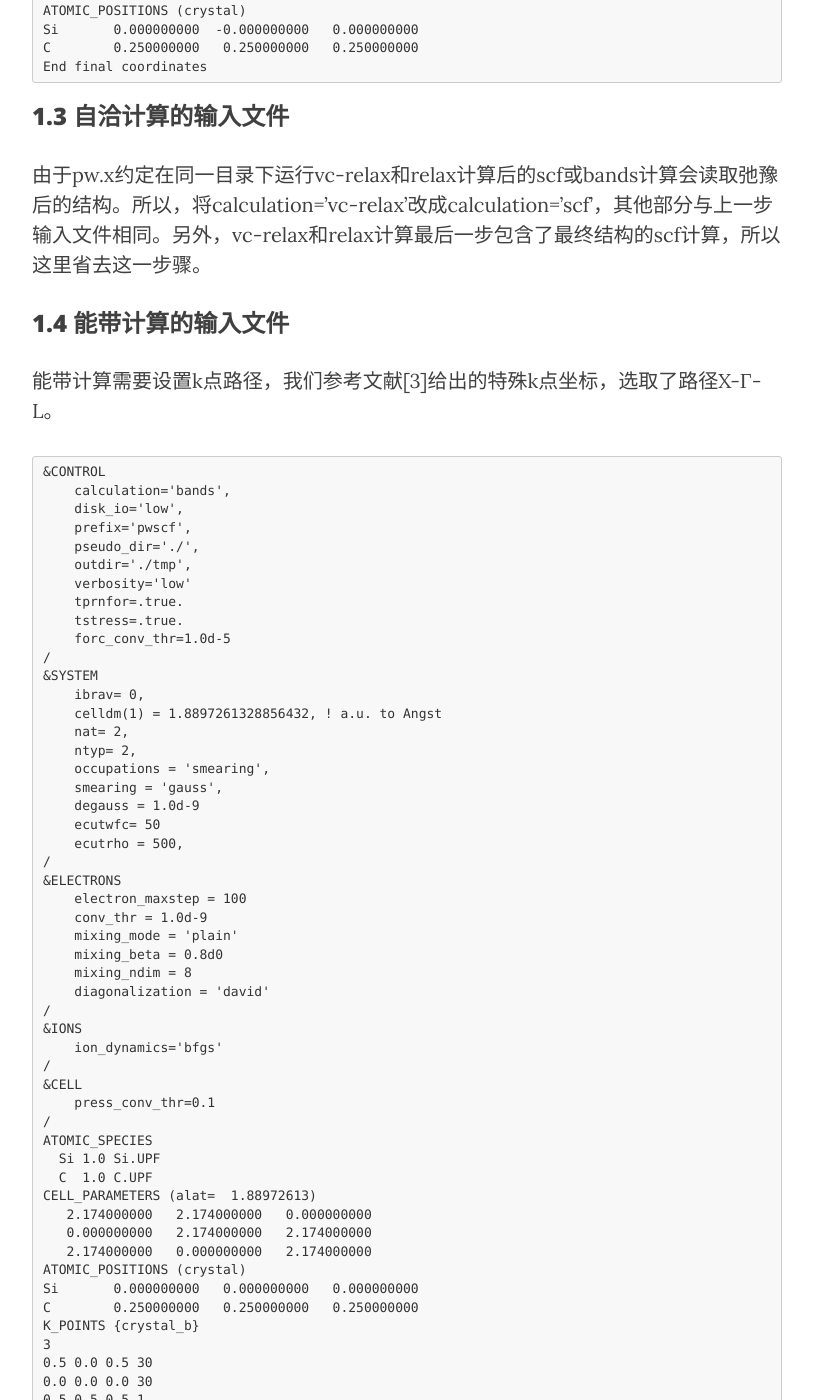
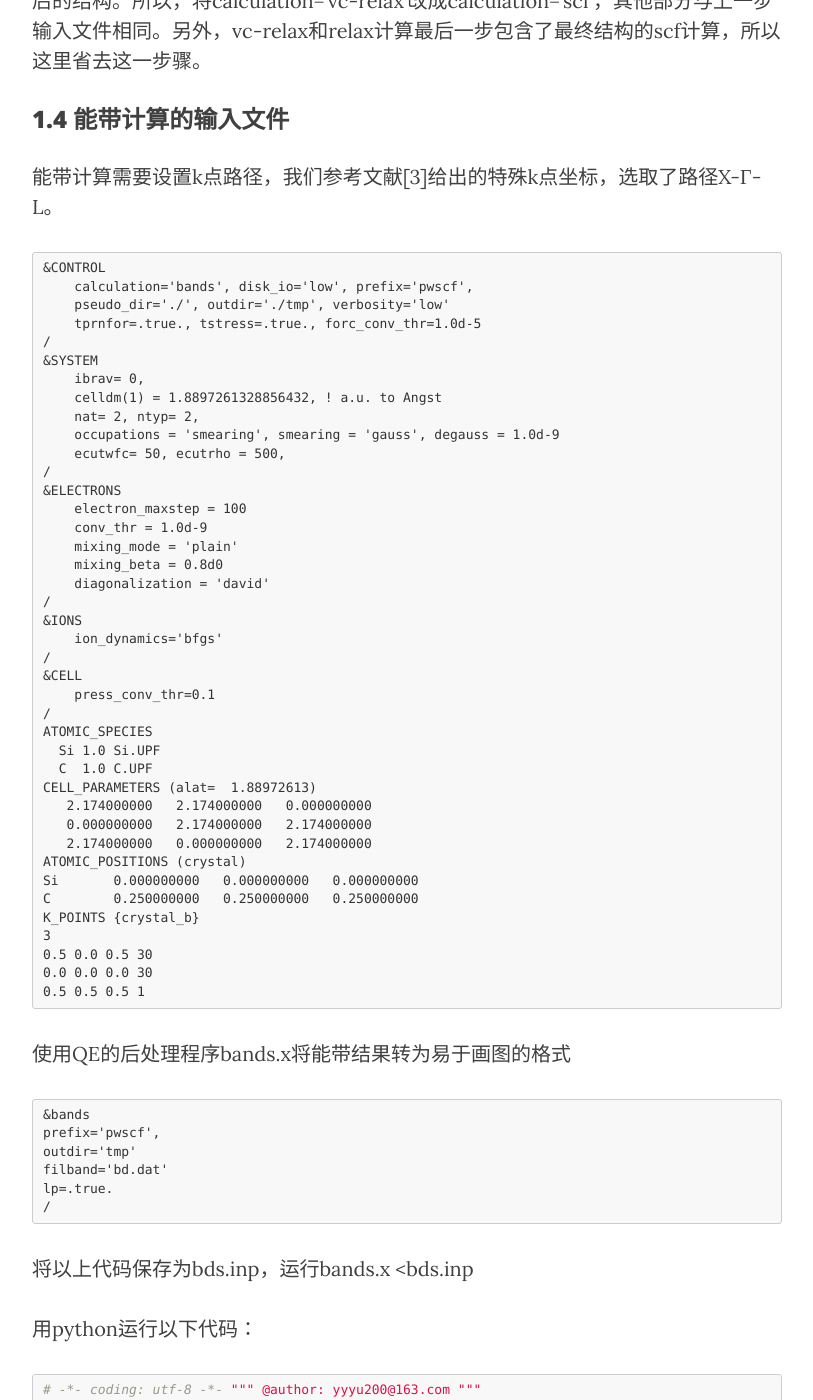
Before and after one commit to yyyu200/DFTbook, a Jekyll site: the page built from _posts/2019-04-01-HandsOn.md, in a window 1280 px wide and 1400 px high, scrolled down 5143 px. Shown: the whole window, without its empty margins (233-1046 px from the left). Built offline with Jekyll 4.4.1, drawn with Linux system fonts in a browser that asks for light colours; nearby versions of some CDN libraries; formulas are drawn with MathJax 3; comment, search, counter and statistics services are not loaded; some of the changed text lies outside the part shown.

Commit message:
modify at20190414-11:23:20-aliyun

````diff
--- a/_posts/2019-04-01-HandsOn.md
+++ b/_posts/2019-04-01-HandsOn.md
@@ -94,33 +94,22 @@ pw.x的初始晶体结构及晶格参数是实验值，但是，为了后续可
 
 ```
 &CONTROL
-    calculation='vc-relax',
-    disk_io='low',
-    prefix='pwscf',
-    pseudo_dir='./',
-    outdir='./tmp',
-    verbosity='low'
-    tprnfor=.true.
-    tstress=.true.
-    forc_conv_thr=1.0d-5
+    calculation='vc-relax', disk_io='low', prefix='pwscf',
+    pseudo_dir='./', outdir='./tmp', verbosity='low'
+    tprnfor=.true., tstress=.true., forc_conv_thr=1.0d-5
 /
 &SYSTEM
     ibrav= 0,
     celldm(1) = 1.8897261328856432, ! a.u. to Angst
-    nat= 2,
-    ntyp= 2,
-    occupations = 'smearing',
-    smearing = 'gauss',
-    degauss = 1.0d-9
-    ecutwfc= 50
-    ecutrho = 500,
+    nat= 2, ntyp= 2,
+    occupations = 'smearing', smearing = 'gauss', degauss = 1.0d-9
+    ecutwfc= 50, ecutrho = 500,
 /
 &ELECTRONS
     electron_maxstep = 100
     conv_thr = 1.0d-9
     mixing_mode = 'plain'
     mixing_beta = 0.8d0
-    mixing_ndim = 8
     diagonalization = 'david'
 /
 &IONS
@@ -176,33 +165,22 @@ End final coordinates
 
 ```
 &CONTROL
-    calculation='bands',
-    disk_io='low',
-    prefix='pwscf',
-    pseudo_dir='./',
-    outdir='./tmp',
-    verbosity='low'
-    tprnfor=.true.
-    tstress=.true.
-    forc_conv_thr=1.0d-5
+    calculation='bands', disk_io='low', prefix='pwscf',
+    pseudo_dir='./', outdir='./tmp', verbosity='low'
+    tprnfor=.true., tstress=.true., forc_conv_thr=1.0d-5
 /
 &SYSTEM
     ibrav= 0,
     celldm(1) = 1.8897261328856432, ! a.u. to Angst
-    nat= 2,
-    ntyp= 2,
-    occupations = 'smearing',
-    smearing = 'gauss',
-    degauss = 1.0d-9
-    ecutwfc= 50
-    ecutrho = 500,
+    nat= 2, ntyp= 2,
+    occupations = 'smearing', smearing = 'gauss', degauss = 1.0d-9
+    ecutwfc= 50, ecutrho = 500,
 /
 &ELECTRONS
     electron_maxstep = 100
     conv_thr = 1.0d-9
     mixing_mode = 'plain'
     mixing_beta = 0.8d0
-    mixing_ndim = 8
     diagonalization = 'david'
 /
 &IONS
````
